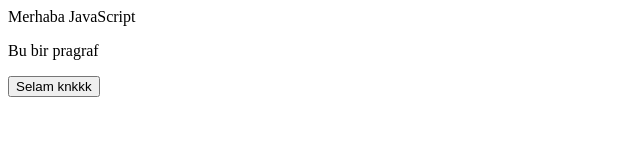
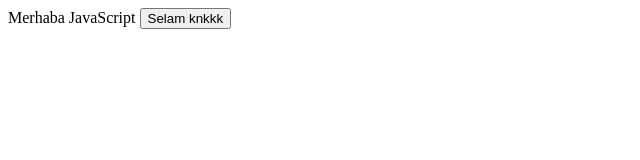
Before and after one commit to pyalihtml/Javascript-Dersleri, a plain HTML site: page index.html in a window 1280 px wide. Shown: the whole page, without its empty margins (0-640 px from the left). Drawn offline with Linux system fonts and the light colour scheme.

Commit message:
Update index.html

```diff
--- a/index.html
+++ b/index.html
@@ -10,12 +10,7 @@
     <script src="script.js"></script>
 </head>
 <body>
-    <!--Bazı kodları denemek için-->
-
-    <p>Bu bir pragraf</p>
+    <!--Deneme Kodları-->
     <button onclick="myFunction()">Selam knkkk</button>
-
-    <!--Sadece bunu kullanacağız.-->
-
 </body>
 </html>
```
